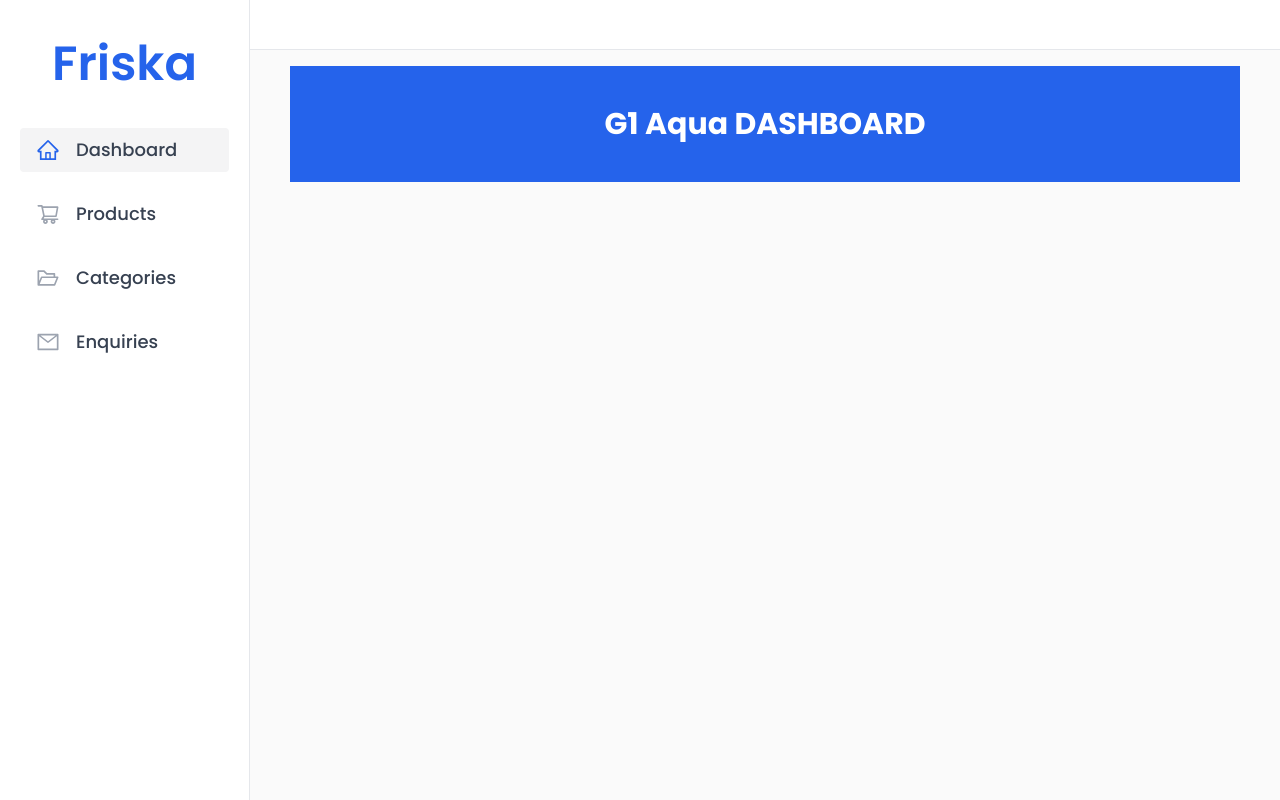
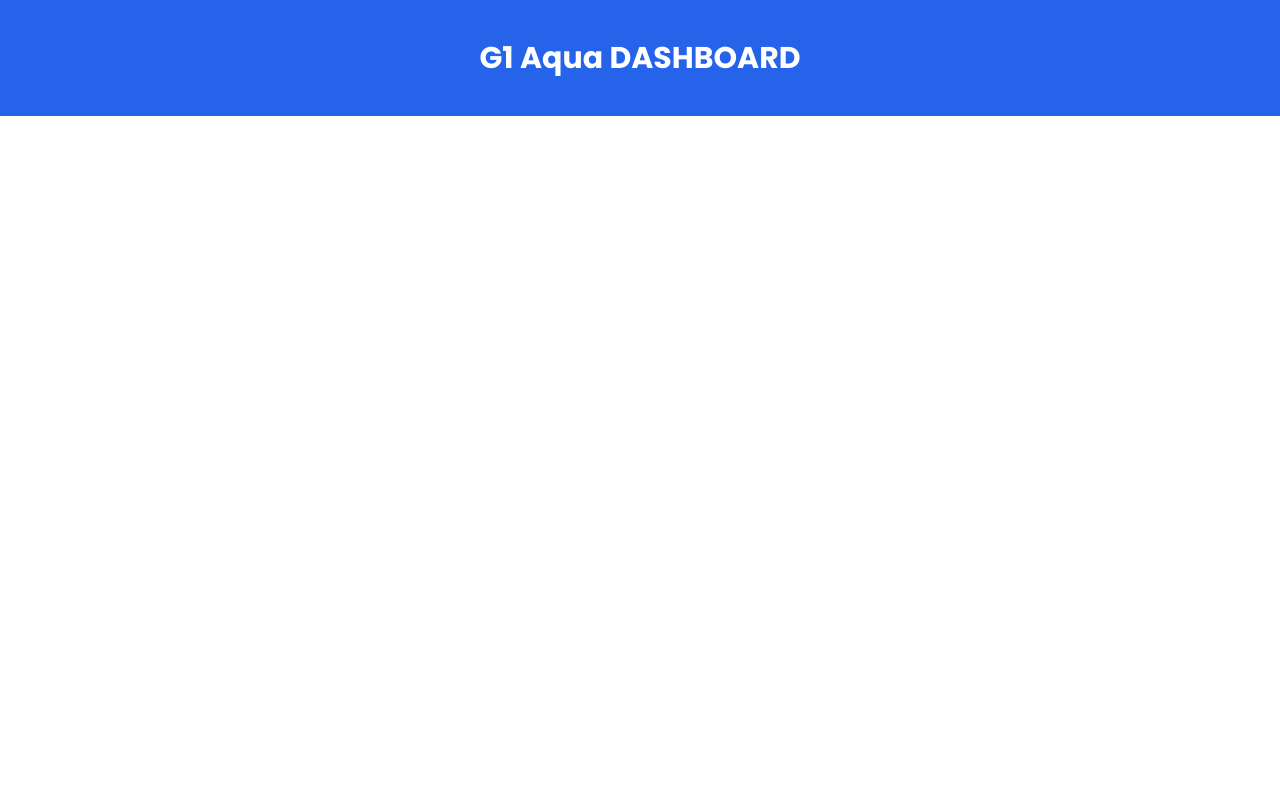
Before and after one commit to friskalko/friska-web, a Next.js app: page / in a window 1280 px wide. Built offline with nearby package versions, Linux system fonts and the light colour scheme.

Commit message:
remove view

```diff
--- a/src/app/layout.js
+++ b/src/app/layout.js
@@ -16,8 +16,8 @@ export default function RootLayout({ children }) {
     return (
         <html lang="en">
             <body className={poppins.className}>
-                <Layout>{children}</Layout>
-                {/* {children} */}
+                {/* <Layout>{children}</Layout> */}
+                {children}
             </body>
         </html>
     );
--- a/src/components/CategoryForm.jsx
+++ b/src/components/CategoryForm.jsx
@@ -2,7 +2,6 @@
 
 import { useState } from "react";
 import { createCategory, updateCategory } from "@/firebase/helpers";
-import Spinner from "./Spinner";
 export default function CategoryForm({ edit, category }) {
     const [submitting, setSubmitting] = useState(false);
     async function submitFormHandler(e) {
```
